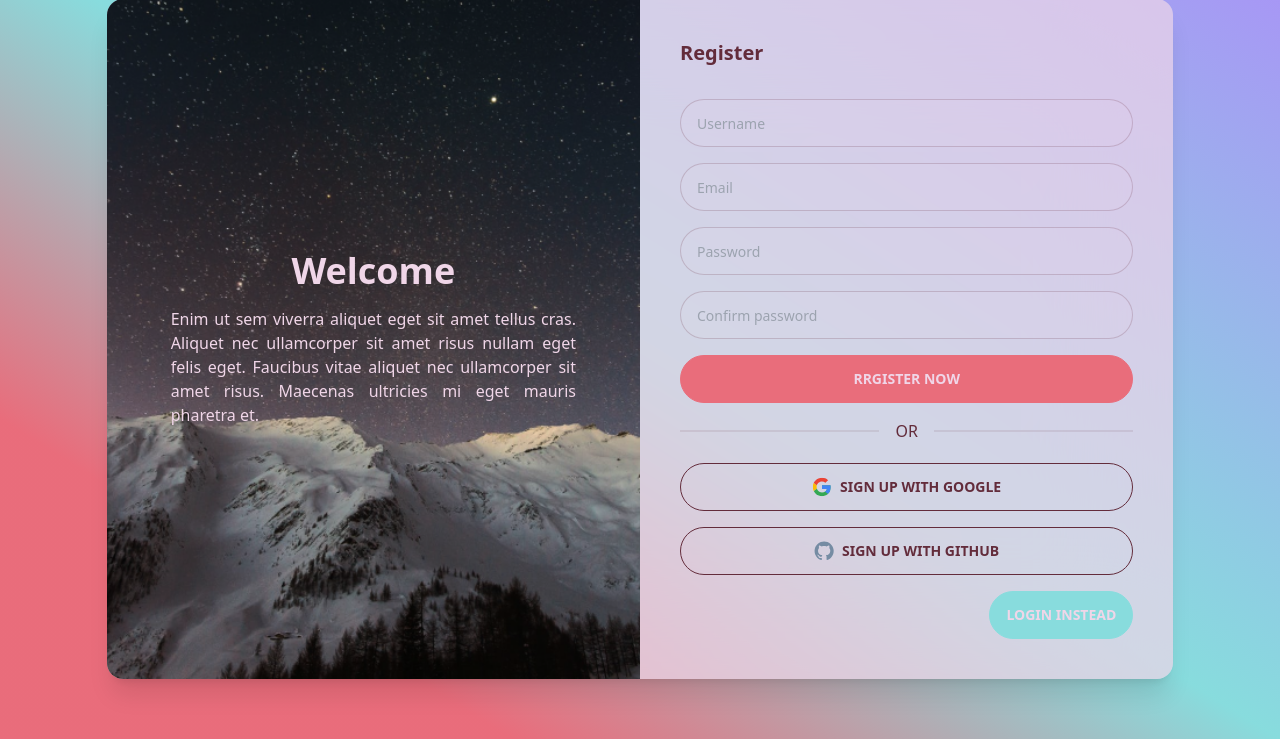
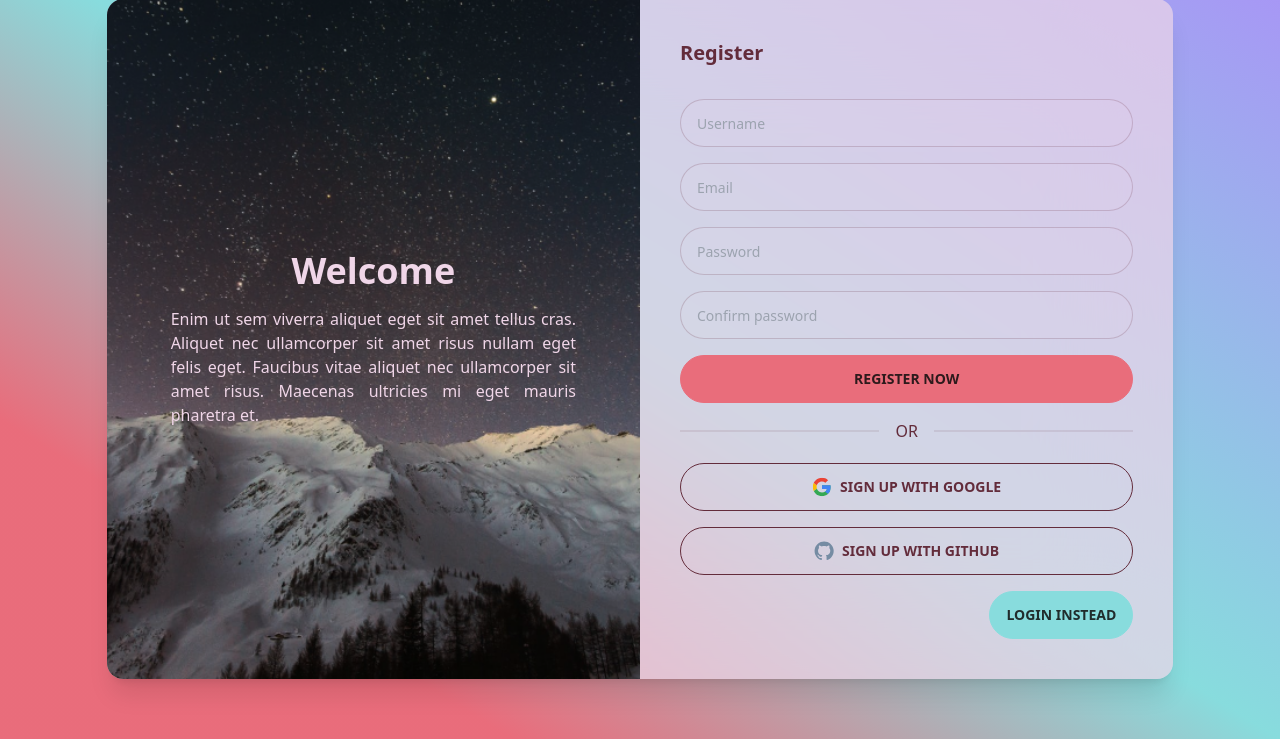
Before and after one commit to izharxyz/neon, a Django app: page /user/register/ in a window 1280 px wide. Shown: the part 61-800 px from the top of the page. Run offline with Django 3.2, Linux system fonts and the light colour scheme; style sheets or scripts are compiled from the project's sources.

Commit message:
minor ui changes

```diff
--- a/blog/templates/blog/index.html
+++ b/blog/templates/blog/index.html
@@ -21,7 +21,7 @@
             <div class="col-span-1 lg:col-span-7">
                 <div class="w-full relative">
                     <a href="##"> <!-- href="// url 'blog-detail' featured_post.slug //" -->
-                        <div class="card bg-base-100 bg-opacity-90 glass">
+                        <div class="card bg-base-100 bg-opacity-90 glass shadow-none">
                             <figure>
                                 <img src="{{ featured_post.thumbnail }}"
                                      alt="{{ featured_post.title }}"
--- a/users/templates/users/login.html
+++ b/users/templates/users/login.html
@@ -43,7 +43,7 @@
                                name="password"
                                placeholder="Password"
                                class="input input-bordered input-ghost input-md w-full mt-4" />
-                        <button type="submit" class="btn btn-primary w-full mt-4 text-base-100">Sign In</button>
+                        <button type="submit" class="btn btn-primary w-full mt-4">Sign In</button>
                     </form>
                     <div class="divider mt-5 lg:mt-10">OR</div>
                     <button class="btn btn-outline w-full mt-2 lg:mt-5">
@@ -64,7 +64,7 @@
                     </button>
                     <div class="flex flex-row justify-between mt-4">
                         <a href="{% url 'password-reset' %}" class="link text-md mt-2">Forgot password?</a>
-                        <a href="{% url 'register' %}" class="btn btn-accent text-base-100">Register</a>
+                        <a href="{% url 'register' %}" class="btn btn-accent">Register</a>
                     </div>
                 </div>
             </div>
--- a/users/templates/users/register.html
+++ b/users/templates/users/register.html
@@ -104,7 +104,7 @@
                                        class="input input-bordered input-ghost input-md w-full mt-4" />
                             {% endif %}
                         </div>
-                        <button type="submit" class="btn btn-primary w-full mt-4 text-base-100">Rrgister Now</button>
+                        <button type="submit" class="btn btn-primary w-full mt-4">Register Now</button>
                     </form>
                     <div class="divider mt-3 md:mt-5">OR</div>
                     <button class="btn btn-outline w-full md:mt-2">
@@ -124,7 +124,7 @@
                         Sign up with Github
                     </button>
                     <div class="flex flex-row justify-end mt-4">
-                        <a href="{% url 'login' %}" class="btn btn-accent text-base-100">Login instead</a>
+                        <a href="{% url 'login' %}" class="btn btn-accent">Login instead</a>
                     </div>
                 </div>
             </div>
```
